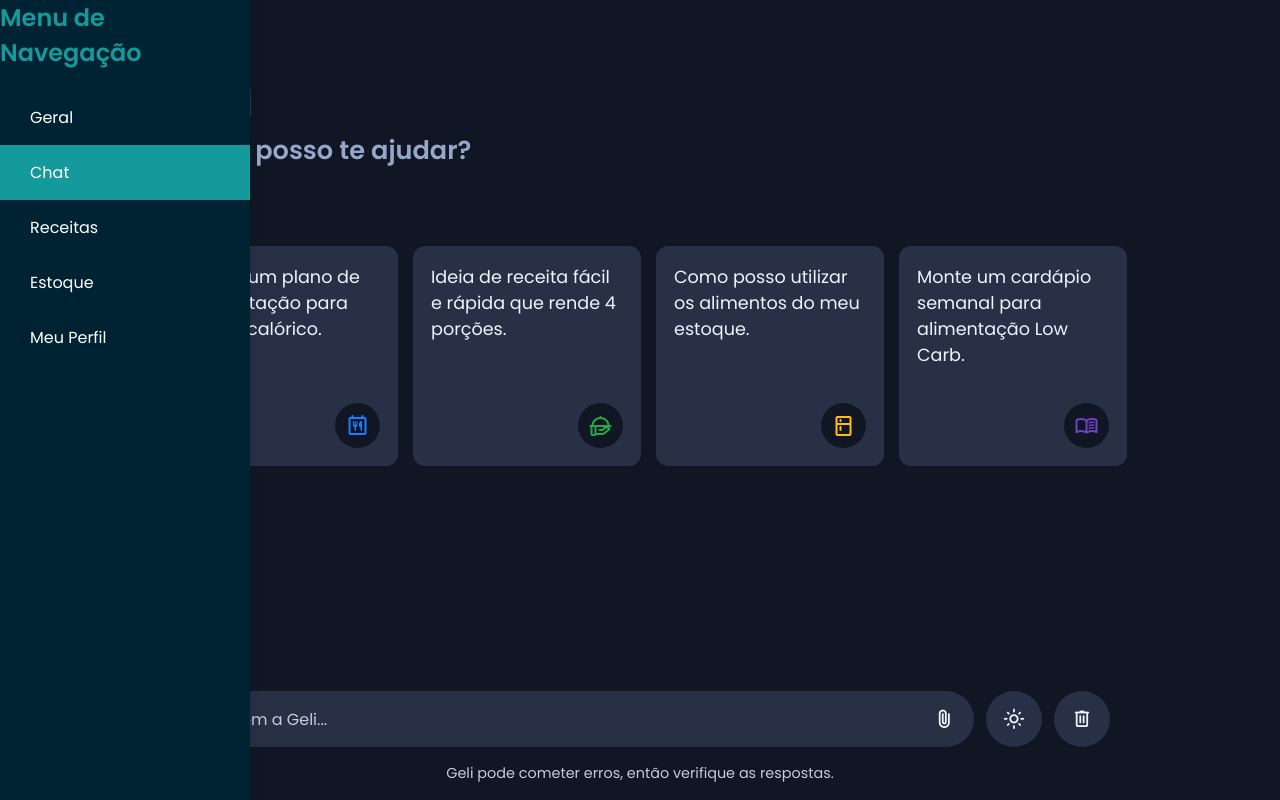
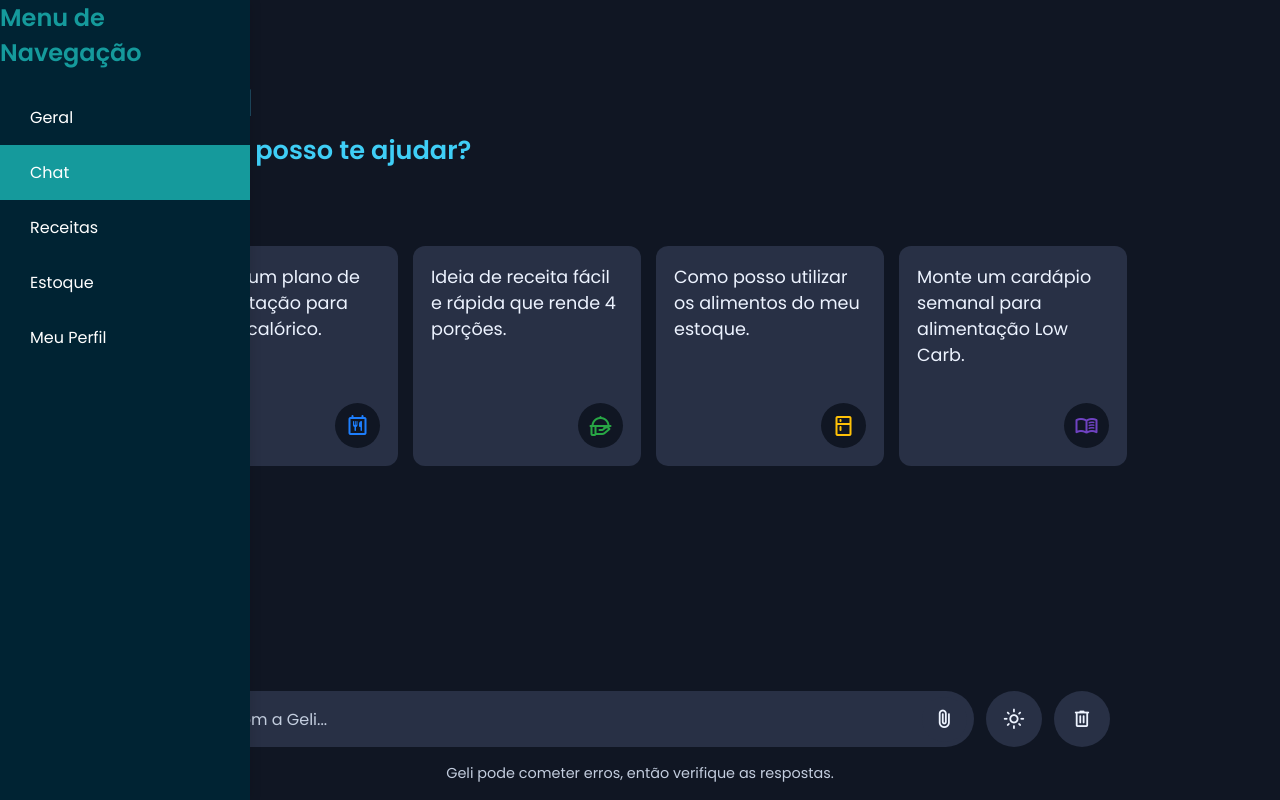
Before and after one commit to MarvinCristhian07/MyGeli-CleanArchitecture, a Flask app: page /chatbot in a window 1280 px wide. Run offline with Flask 3, Linux system fonts and the light colour scheme; the visitor is signed in with stand-in values (Sample User, id 1); some libraries are stand-ins or nearby versions.

Commit message:
Update style.css

```diff
--- a/web-app/static/chatbot-page/style.css
+++ b/web-app/static/chatbot-page/style.css
@@ -10,7 +10,7 @@
 :root {
   /* Dark theme colors */
   --text-color: #edf3ff;
-  --subheading-color: #97a7ca;
+  --subheading-color: #3FCEF6;
   --placeholder-color: #c3cdde;
   --primary-color: #101623;
   --secondary-color: #283045;
@@ -21,7 +21,7 @@
 body.light-theme {
   /* Light theme colors */
   --text-color: #090c13;
-  --subheading-color: #7b8cae;
+  --subheading-color: #318EAD;
   --placeholder-color: #606982;
   --primary-color: #f3f7ff;
   --secondary-color: #dce6f9;
@@ -116,7 +116,7 @@ body {
 }
 
 .nav-drawer li a:hover {
-  background-color: #159A9C; /* Fundo do link ao passar o mouse */
+  background-color: #318EAD; /* Fundo do link ao passar o mouse */
   color: #FFFFFF;
 }
 
@@ -147,7 +147,7 @@ body.loaded {
 .app-header .heading {
   font-size: 3rem;
   width: fit-content;
-  background: linear-gradient(to right, #1d7efd, #8f6fff);
+  background: linear-gradient(to right, #318EAD, #3FCEF6);
   background-clip: text;
   -webkit-background-clip: text;
   -webkit-text-fill-color: transparent;
```
